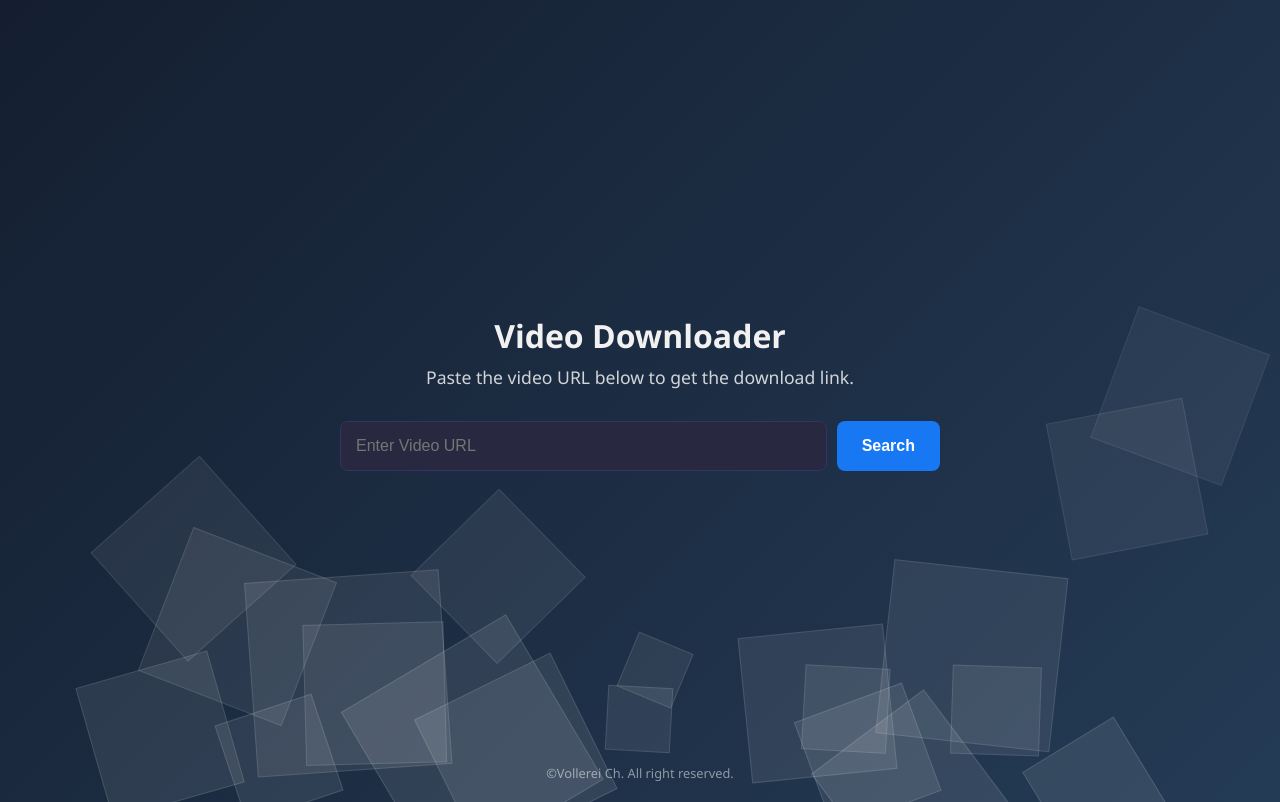
After one commit to AdnNyx/universal-vid-down, a Flask app: template templates/index.html in a window 1280 px wide. The commit adds this page. Run offline with Flask 3, Linux system fonts and the light colour scheme; the template is opened without the code that fills it, so the values that code supplies are empty.

Commit message:
Add files via upload

```diff
--- a/app.py
+++ b/app.py
@@ -0,0 +1,56 @@
+# Add render_template to imports
+from flask import Flask, request, jsonify, render_template
+import yt_dlp
+
+app = Flask(__name__)
+
+# New route to display frontend page (index.html)
+@app.route('/')
+def home():
+    return render_template('index.html')
+
+# Route API
+@app.route('/download', methods=['GET'])
+def get_video_info():
+    video_url = request.args.get('url')
+
+    if not video_url:
+        return jsonify({
+            "success": False,
+            "error": "Parameter 'url' tidak ditemukan. Mohon sertakan URL video."
+        }), 400
+
+    try:
+        ydl_opts = {
+            'format': 'best[ext=mp4]/best',
+            'quiet': True,
+        }
+
+        with yt_dlp.YoutubeDL(ydl_opts) as ydl:
+            info_dict = ydl.extract_info(video_url, download=False)
+
+            response_data = {
+                "success": True,
+                "title": info_dict.get('title'),
+                "uploader": info_dict.get('uploader'),
+                "thumbnail_url": info_dict.get('thumbnail'),
+                "download_url": info_dict.get('url'),
+                "extension": info_dict.get('ext'),
+            }
+            return jsonify(response_data)
+
+    except yt_dlp.utils.DownloadError as e:
+        app.logger.error(f"yt-dlp error: {e}")
+        return jsonify({
+            "success": False,
+            "error": "Gagal memproses video. Pastikan URL valid dan video bersifat publik."
+        }), 404
+    except Exception as e:
+        app.logger.error(f"An unexpected error occurred: {e}")
+        return jsonify({
+            "success": False,
+            "error": f"Terjadi kesalahan tak terduga: {str(e)}"
+        }), 500
+
+if __name__ == '__main__':
+    app.run(host='0.0.0.0', port=5000, debug=True)
--- a/static/script.js
+++ b/static/script.js
@@ -1,60 +1,59 @@
 document.addEventListener('DOMContentLoaded', () => {
-    const form = document.getElementById('video-form');
-    const urlInput = document.getElementById('vid-url');
+    const form = document.getElementById('url-form');
+    const urlInput = document.getElementById('fb-url');
     const submitBtn = document.getElementById('submit-btn');
     const loader = document.getElementById('loader');
     const resultDiv = document.getElementById('result');
 
-    // background animation logic
-    const background = document.querySelector('background-animation');
+    // Background Animation Logic
+    const background = document.querySelector('.background-animation');
     const createSquares = () => {
         const squareCount = 20;
         for (let i = 0; i < squareCount; i++) {
             const square = document.createElement('li');
             square.classList.add('square');
-            square.style.height = '${size}px';
-            square.style.width = '${size}px';
 
             const size = Math.random() * 150 + 50;
-            square.style.width = '${size}px';
-            square.style.height = '${size}px';
+            square.style.width = `${size}px`;
+            square.style.height = `${size}px`;
 
-            square.style.left = '{Math.random() * 100}%';
-            square.animationDuration = '${Math.random() * 15 + 10}s';
-            square.style.animationDelay = '${Math.random() * 5}s';
+            square.style.left = `${Math.random() * 100}%`;
+            square.style.animationDuration = `${Math.random() * 15 + 10}s`;
+            square.style.animationDelay = `${Math.random() * 5}s`;
 
             background.appendChild(square);
         }
     };
     createSquares();
+    // End of Animation Logic
 
     form.addEventListener('submit', async (e) => {
         e.preventDefault();
 
         const url = urlInput.value.trim();
         if (!url) {
-            alert('Please enter a video URL');
+            alert('Harap masukkan URL video!');
             return;
         }
 
-        loader.style,display = 'block';
+        loader.style.display = 'block';
         resultDiv.style.display = 'none';
         resultDiv.innerHTML = '';
         submitBtn.disabled = true;
 
         try {
-            // API call to prosess the video
-            const response = await fetch('/download?url=${encodeURIComponent(url)}');
+            // Call backend API
+            const response = await fetch(`/download?url=${encodeURIComponent(url)}`);
             const data = await response.json();
 
-            if (data.sucsess) {
+            if (data.success) {
                 displayResult(data);
             } else {
                 displayError(data.error);
             }
         } catch (error) {
-            console.error('Fetch Error', error);
-            display.error('An error accurred while prossesing the video.');
+            console.error('Fetch Error:', error);
+            displayError('An error accurred while prossesing the video. Please try again.');
         } finally {
             loader.style.display = 'none';
             submitBtn.disabled = false;
@@ -65,24 +64,22 @@ document.addEventListener('DOMContentLoaded', () => {
     function displayResult(data) {
         const { title, uploader, thumbnail_url, download_url, extension } = data;
 
-        const resultHtml = `
-            <img src='$(thumbnail_url)' alt='Video Thumbnail'>
-            <div class='info'>
-                <h3>${title || 'No Title'}</h3>
-                <p>By: ${uploader || 'Unknown Uploader'}</p>
-                <a href='${download_url}' class="download-btn" download>Download Video (${extension || 'mp4'})</a>
-            <div>
-    `;
-        resultDiv.innerHTML = resultHtml;
+        const resultHTML = `
+            <img src="${thumbnail_url}" alt="Video Thumbnail">
+            <div class="info">
+                <h3>${title || 'Judul Tidak Tersedia'}</h3>
+                <p>Oleh: ${uploader || 'Uploader Tidak Diketahui'}</p>
+                <a href="${download_url}" class="download-btn" download>Unduh Video (.${extension || 'mp4'})</a>
+            </div>
+        `;
+
+        resultDiv.innerHTML = resultHTML;
         resultDiv.style.display = 'flex';
     }
 
     function displayError(message) {
-        const errorHTML = '<p style="color: #ff8a80;"><strong>Error:</strong> ${message}</p>';
+        const errorHTML = `<p style="color: #ff8a80;"><strong>Error:</strong> ${message}</p>`;
         resultDiv.innerHTML = errorHTML;
         resultDiv.style.display = 'block';
     }
 });
-// initialize feather icons
-if (typeof feather !== 'undefined')
-feather.replace();
--- a/static/style.css
+++ b/static/style.css
@@ -1,7 +1,7 @@
 :root {
     --bg-color: #0f0c29;
-    --primary-color: #302b63;
-    --secondary-color: #24243e;
+    --primary-color: #363266;
+    --secondary-color: #282841;
     --accent-color: #537895;
     --text-color: #ffffff;
     --fb-blue: #1877f2;
@@ -113,7 +113,7 @@ header p {
 .loader {
     width: 50px;
     height: 50px;
-    border: 5px solid rgba(255, 255, 255, 0.2);
+    border: 5px solid rgba(255, 255, 255, 0.);
     border-top: 5px solid var(--text-color);
     border-radius: 50%;
     animation: spin 1s linear infinite;
--- /dev/null
+++ b/templates/index.html
@@ -0,0 +1,31 @@
+<!DOCTYPE html>
+<html lang="en">
+<head>
+    <meta charset="UTF-8">
+    <meta name="viewport" content="width=device-width, initial-scale=1.0">
+    <title>Video Downloader</title>
+    <link rel="stylesheet" href="{{ url_for('static', filename='style.css') }}">
+</head>
+<body>
+    <!-- background animation -->
+     <div class="background-animation"></div>
+    <!-- content -->
+    <main class="container">
+        <header>
+            <h1>Video Downloader</h1>
+            <p>Paste the video URL below to get the download link.</p>
+        </header>
+        <form id="url-form">
+            <input type="url" id="fb-url" placeholder="Enter Video URL" required>
+            <button type="submit" id="submit-btn">Search</button>
+        </form>
+        <div id="loader" class="loader" style="display: none;"></div>
+        <div id="result" class="result-card" style="display: none;"></div>
+    </main>
+    <!-- footer -->
+    <footer>
+        <p>&copy;Vollerei Ch. All right reserved.</p>
+    </footer>
+    <script src="{{ url_for('static', filename='script.js') }}"></script>
+</body>
+</html>
```
